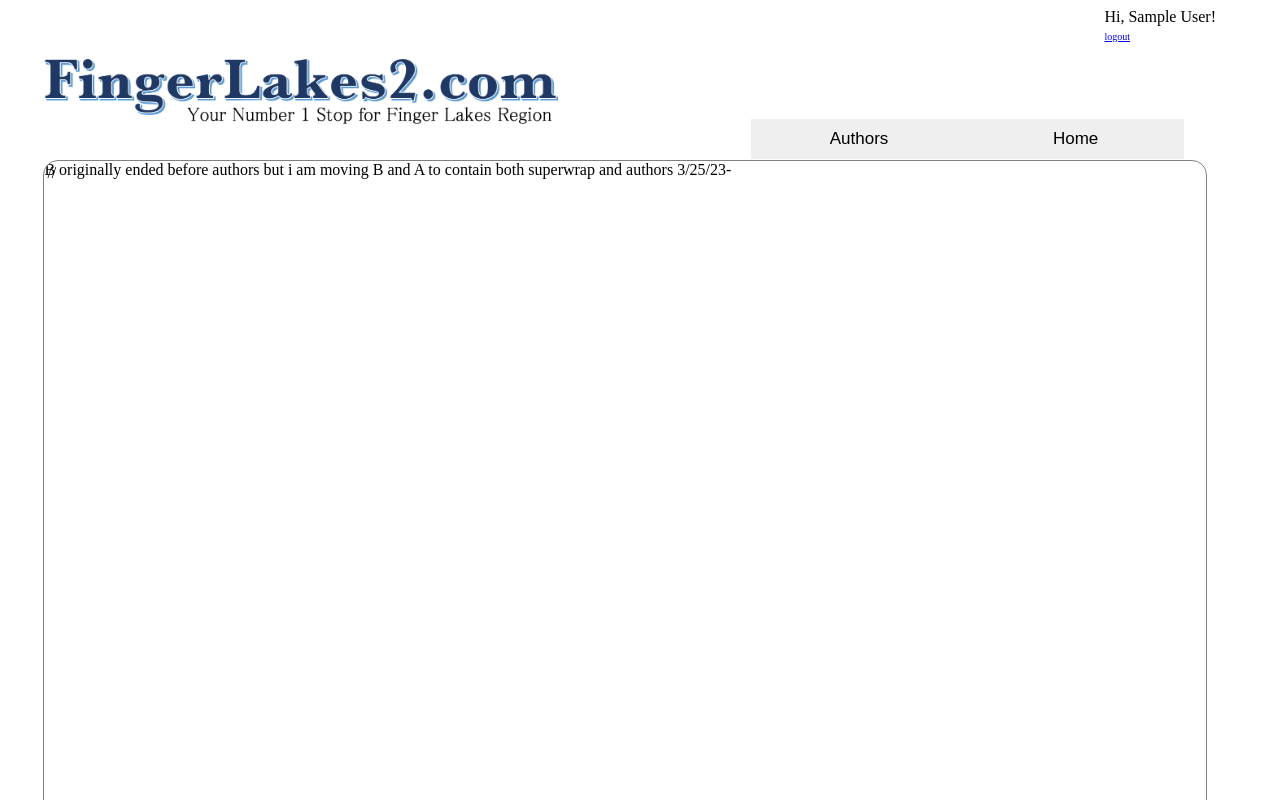
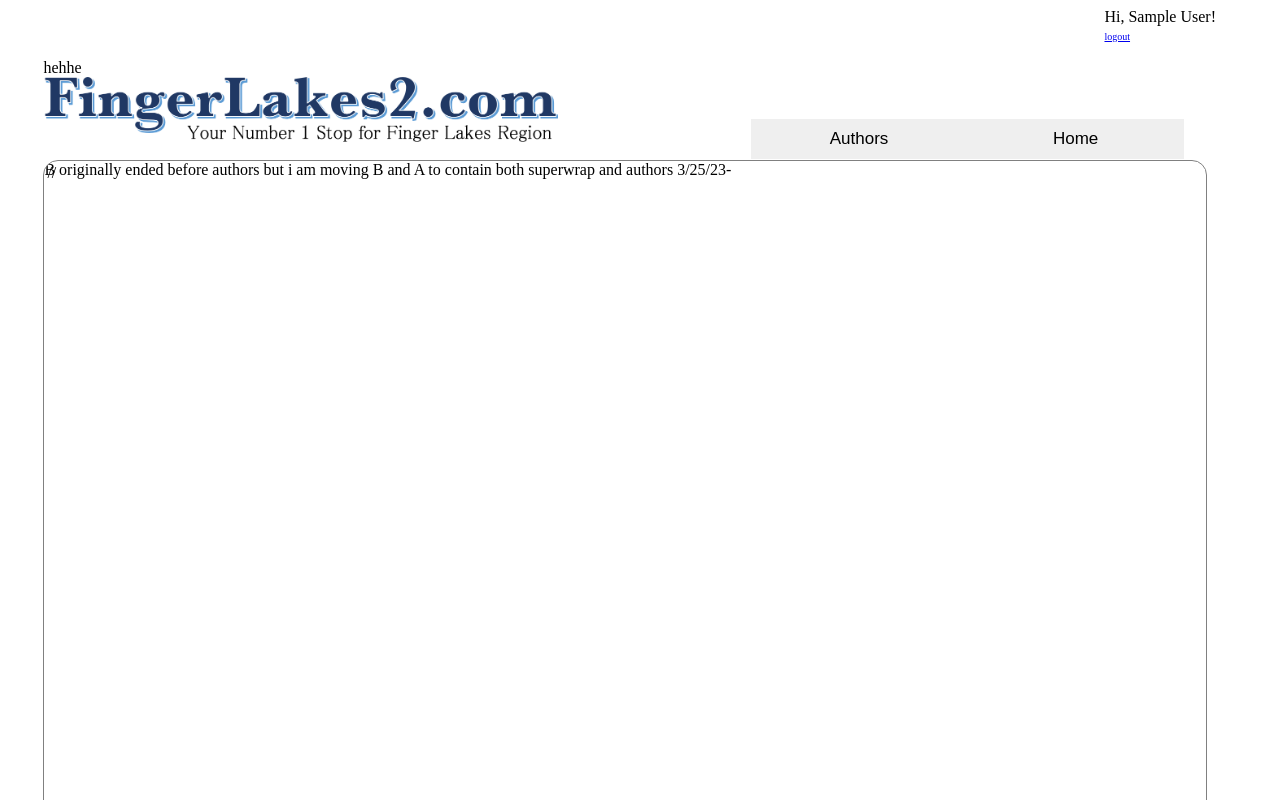
Before and after one commit to seandewey/fingerlakes2, a PHP site: page / in a window 1280 px wide. Run offline with PHP 8.4, Linux system fonts and the light colour scheme; the visitor is signed in with stand-in values (Sample User, id 1); data that the repository does not hold is empty.

Commit message:
working on it!

```diff
--- a/index.php
+++ b/index.php
@@ -141,7 +141,7 @@ height:100%;
 		?>
 	</div> <!--/*end loglink div*/-->
 
-	<div class="header">
+	<div class="header">hehhe
 		<div class="bannerwrap"><img src="genImages/fingerlakesbanner.png" alt="Finger Lakes 2" style="width:95%"></div>
 
 	<div class="tabwrap">
```
